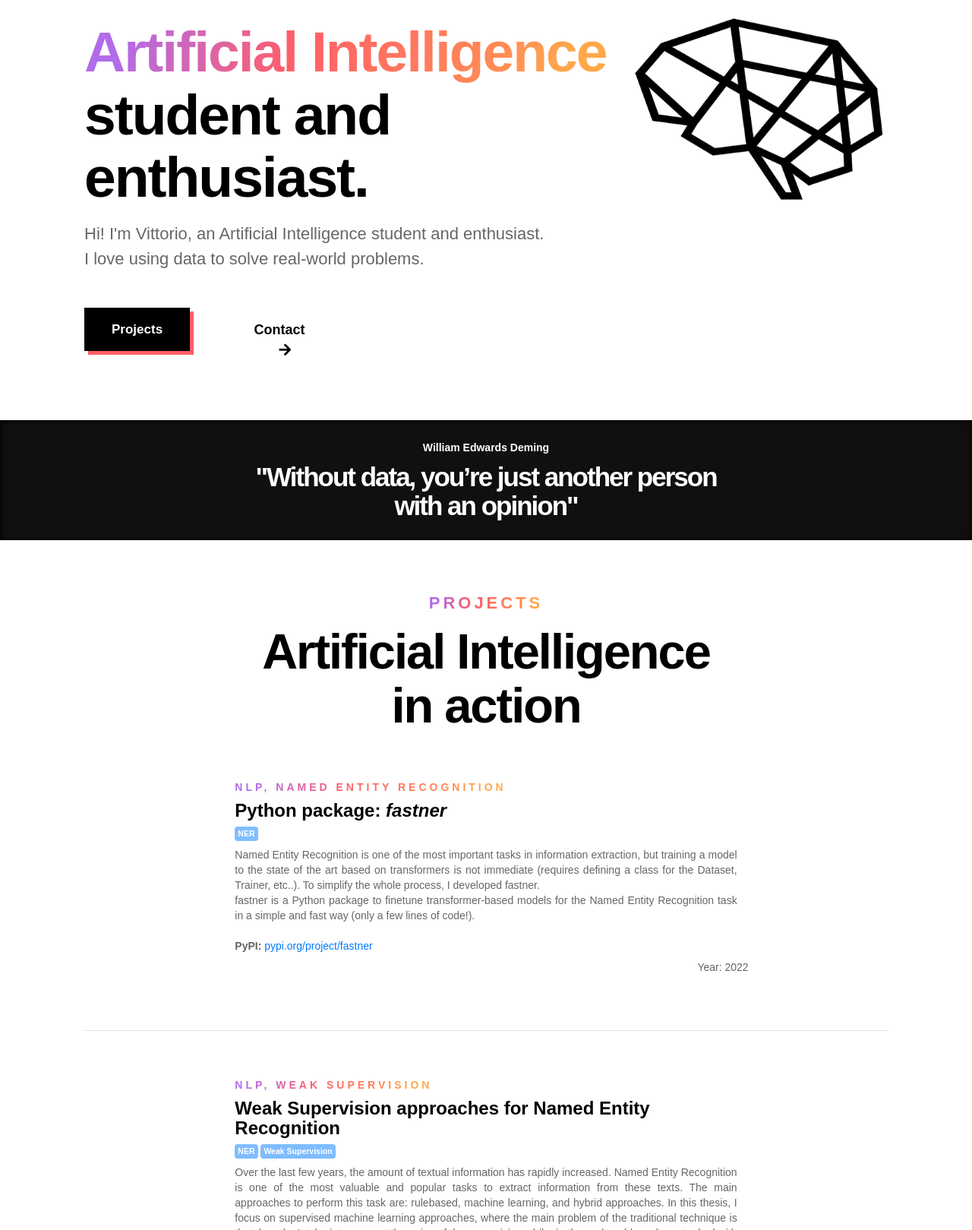
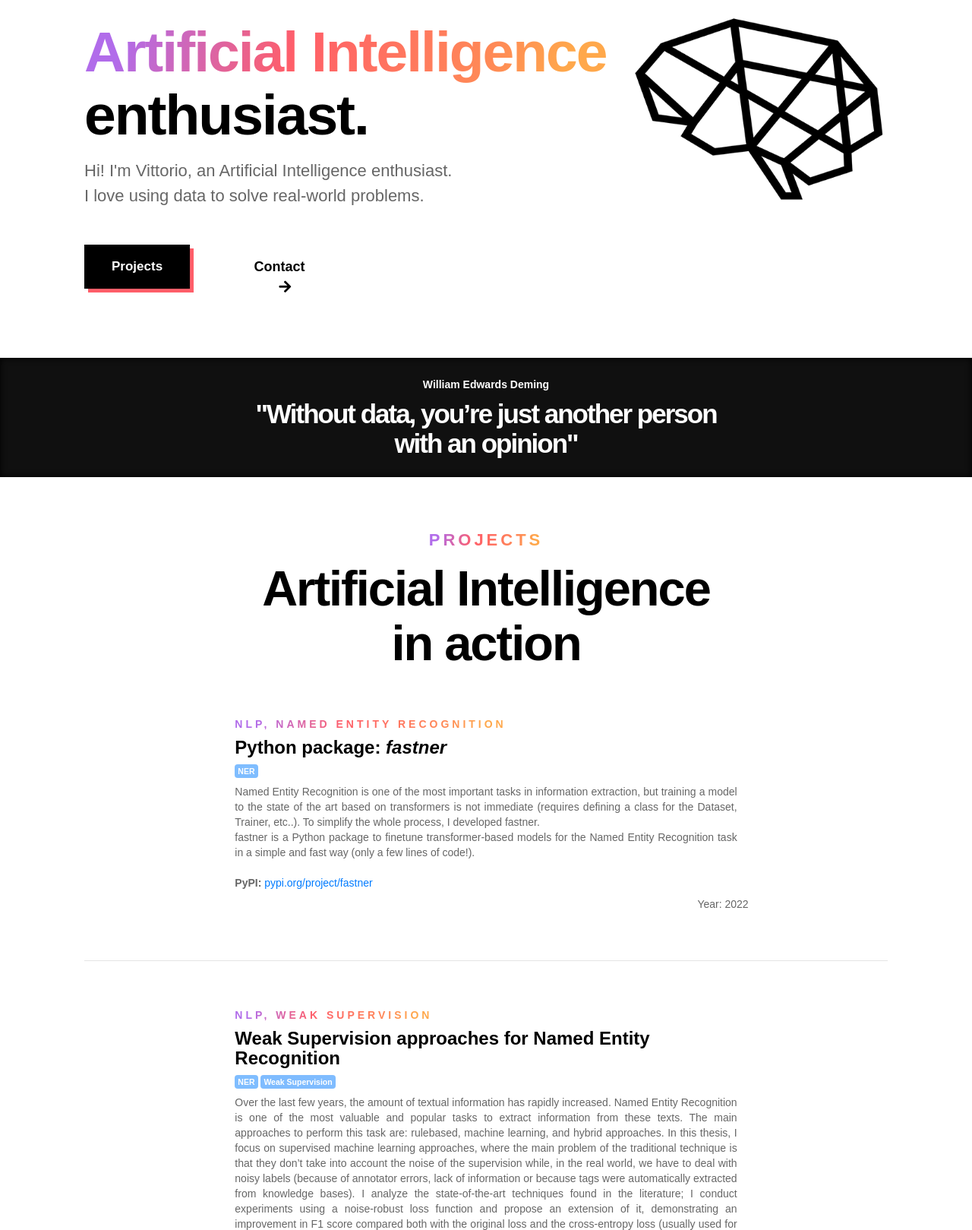
Before and after one commit to vittoriomaggio/vittoriomaggio.github.io, a plain HTML site: page index.html in a window 1280 px wide. Shown: the part 145-1764 px from the top of the page at 76% size. Drawn offline with nearby package versions, Linux system fonts and the light colour scheme; a small style sheet from the web is missing.

Commit message:
Update index.html

```diff
--- a/index.html
+++ b/index.html
@@ -56,12 +56,10 @@
                 <div class="row mt-5">
                     <div class="col-sm-8 mt-5">
                         <h1>
-                            <span class="hero-gradient-heading">Artificial Intelligence</span>
-                            student and
-                            <br>
+                          <span class="hero-gradient-heading">Artificial Intelligence</span>
                             enthusiast.
                             </h1>
-                            <p class="main_p mt-3">Hi! I'm Vittorio, an Artificial Intelligence student and enthusiast. <br>I love using data to solve real-world problems.</p>
+                            <p class="main_p mt-3">Hi! I'm Vittorio, an Artificial Intelligence enthusiast. <br>I love using data to solve real-world problems.</p>
                         <!-- Buttons-->
                         <div class="row mt-5">
                             <div class="col">
@@ -123,7 +121,7 @@
                                </p>
                                 <div class="row mt-2">
                                 <div class="col-sm">
-                                    <a href="https://github.com/vittoriomaggio/fastner"><i class="fa  fa-github fa-2x card_icon"></i></a>
+                                    <a href="https://github.com/vittoriomaggio/fastner"><i class="fa fa-github card_icon"></i></a>
                                 </div>
                             <p class="text-right">Year: 2022</p>
                         </div>
```
